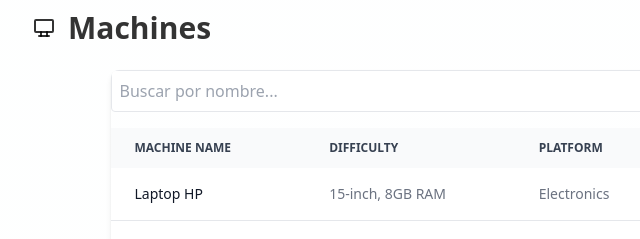
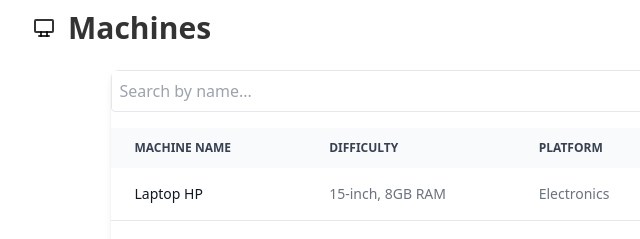
Before and after one commit to buy7or/buy7or.github.io, an Astro site: page / in a window 1280 px wide. Shown: the part 1684-1923 px from the top of the page, 160-800 px from the left. Built offline with nearby package versions, Linux system fonts and the light colour scheme; Astro itself is replaced by a stand-in of ours.

Commit message:
buscador

```diff
--- a/src/components/Machines.astro
+++ b/src/components/Machines.astro
@@ -1,6 +1,6 @@
 <article class="flex flex-col items-center justify-center gap-8 text-gray-700 dark:text-gray-300 md:flex-row">
   <div class="relative overflow-x-auto shadow-md sm:rounded-lg">
-    <input type="text" id="search" placeholder="Buscar por nombre..." class="mb-4 p-2 border rounded w-full">
+    <input type="text" id="search" placeholder="Search by name..." class="mb-4 p-2 border rounded w-full">
     <table class="w-full text-sm text-left text-gray-500 dark:text-gray-400">
       <thead class="text-xs text-gray-700 uppercase bg-gray-50 dark:bg-gray-700 dark:text-gray-400">
         <tr>
```
